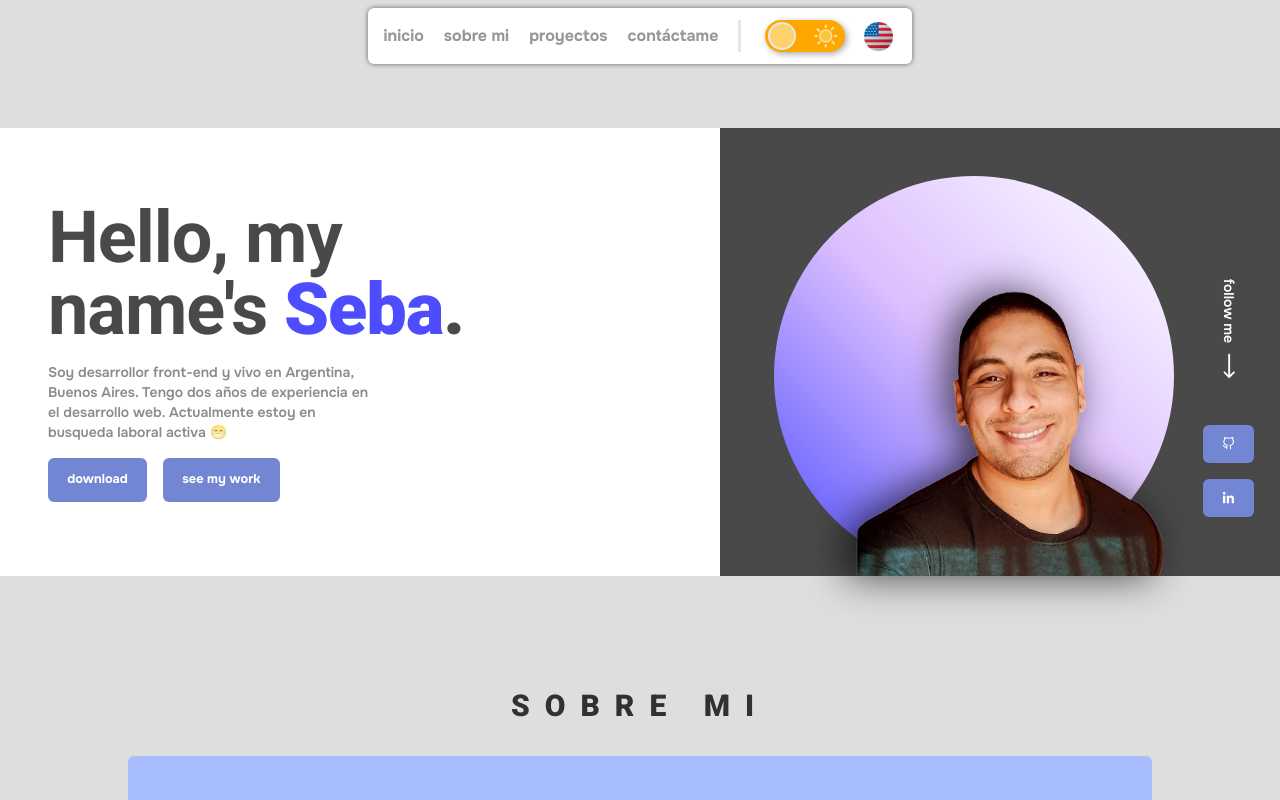
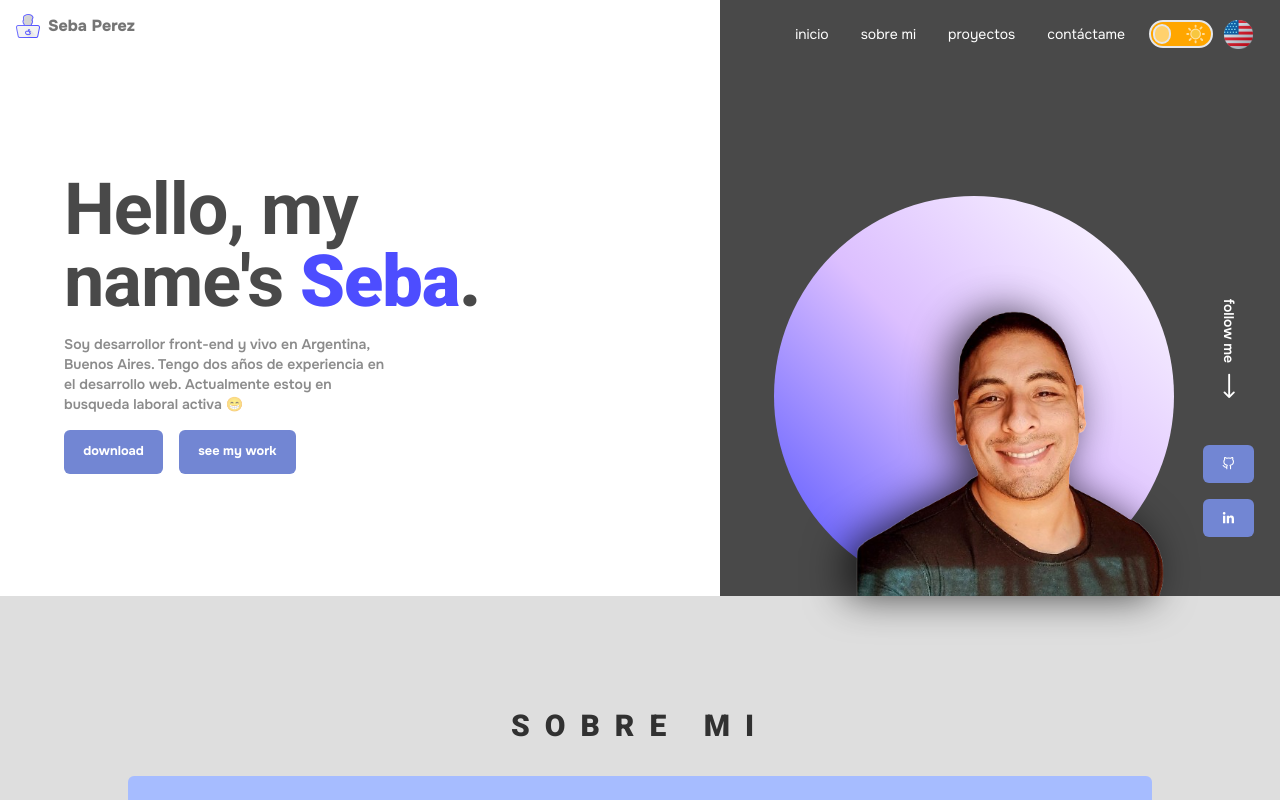
Before and after one commit to SebaPerez90/PORTFOLIO, a Next.js app: page / in a window 1280 px wide. Shown: the top 800 px of the page. Built offline with nearby package versions, Linux system fonts and the light colour scheme.

Commit message:
modifing nav bar style

```diff
--- a/src/app/page.tsx
+++ b/src/app/page.tsx
@@ -23,7 +23,7 @@ export default function Home() {
       className={
         darkThemeActive
           ? 'pt-32 gap-28 relative text-white flex flex-col justify-around items-center before:absolute before:left-0 before:top-0 before:w-full before:h-full before:z-[2] before:bg-gradient-to-r from-[#0f0c29] bg-indigo-800 to-[#2c2c47]'
-          : 'pt-32 gap-28 flex flex-col justify-around items-center bg-[#dedede] relative'
+          : 'gap-28 flex flex-col justify-around items-center bg-[#dedede]'
       }>
       <Hero />
 
--- a/src/components/header/LanguageButtons.tsx
+++ b/src/components/header/LanguageButtons.tsx
@@ -22,7 +22,7 @@ const LanguageButtons = () => {
   };
 
   return (
-    <section className='flex'>
+    <section className='flex mt-2'>
       {engLanguageActive ? (
         <button onClick={toggleEfect}>
           <Image
--- a/src/components/header/NavBar.tsx
+++ b/src/components/header/NavBar.tsx
@@ -1,7 +1,9 @@
 'use client';
 
-import React, { useRef, useState } from 'react';
+import React, { useRef } from 'react';
 import Link from 'next/link';
+import Image from 'next/image';
+import icon from '@/assets/images/icon-hero.png';
 
 import LanguageButtons from '@/components/header/LanguageButtons';
 import ThemeButtons from '@/components/header/ThemeButtons';
@@ -50,45 +52,49 @@ const NavBar = () => {
     },
   ];
 
-  const handleScroll = () => {
-    document.addEventListener('scroll', () => {
-      if (window.scrollY !== 0) {
-        elementRef.current.style.backdropFilter = 'blur(20px)';
-        elementRef.current.style.background = '#ffffff0d';
-        elementRef.current.style.boxShadow = '0 0 5px #0000008c';
-      } else {
-        elementRef.current.style.background = 'inherit';
-      }
-    });
-  };
-  handleScroll();
+  // const handleScroll = () => {
+  //   document.addEventListener('scroll', () => {
+  //     if (window.scrollY !== 0) {
+  //       elementRef.current.style.backdropFilter = 'blur(20px)';
+  //       elementRef.current.style.background = '#ffffff0d';
+  //       elementRef.current.style.boxShadow = '0 0 5px #0000008c';
+  //     } else {
+  //       elementRef.current.style.background = 'inherit';
+  //     }
+  //   });
+  // };
+  // handleScroll();
 
   return (
     <header
       className={
         darkThemeActive
-          ? 'bg-[#383838] relative flex justify-center items-center text-white'
-          : 'bg-[#fff] flex justify-center items-center '
+          ? 'bg-[#383838] relative flex justify-center items-center'
+          : 'flex justify-between items-center '
       }>
+      <div className='pl-4 flex items-center gap-2 text-[#333333ac] font-extrabold'>
+        <Image src={icon} alt='icon' />
+        <p>Seba Perez</p>
+      </div>
       <div
         ref={elementRef}
         className={
           darkThemeActive
             ? 'shadow-[0_0_5px_#0000008c] bg-inherit fixed top-2 z-30 flex justify-center items-center w-max p-2 rounded-md '
-            : 'shadow-[0_0_5px_#0000008c] bg-inherit fixed top-2 z-30 flex justify-center items-center w-max p-2 rounded-md '
+            : 'bg-[#333333e3] flex justify-end items-center  w-[35em] pr-4 pt-2'
         }>
         <nav
           className={
             darkThemeActive
-              ? 'mr-3 flex justify-center z-30 gap-1 '
-              : 'mr-3 flex justify-center z-30 gap-1 '
+              ? 'flex justify-center z-30'
+              : 'flex justify-center z-30 gap-4'
           }>
           {navLinks.map((item, index) => (
             <Link
               className={
                 darkThemeActive
                   ? 'p-2 duration-300 text-[#ffffffee] font-bold hover:duration-300 hover:text-[#da0c81]'
-                  : 'p-2 duration-300 text-[#6c6c6cb4] font-bold hover:duration-300 hover:text-[#da0c81]'
+                  : 'text-sm p-2 pt-4 text-white font-normal'
               }
               aria-label={item.label}
               href={item.url}
--- a/src/components/header/ThemeButtons.tsx
+++ b/src/components/header/ThemeButtons.tsx
@@ -34,7 +34,7 @@ const ThemeButtons = () => {
   };
 
   return (
-    <section className='flex gap-6 border-l-[3px] border-l-[inherit] px-6 justify-center items-center'>
+    <section className='flex px-4 justify-center items-center'>
       {darkThemeActive ? (
         <div className='pr-[0.1em] py-[1.1rem] bg-[#9147ff4e] border-[1px] border-[#9147ff] flex justify-between items-center w-20 h-8 rounded-full overflow-hidden'>
           <Image
@@ -49,13 +49,13 @@ const ThemeButtons = () => {
             className='bg-[#9147ff] m-[1px] rounded-full border-2 h-7 w-7 z-20'></button>
         </div>
       ) : (
-        <div className='pl-[0.1em]  bg-[#ffa600] flex justify-between items-center w-20  h-8 rounded-full overflow-hidden shadow-[2px_2px_6px_#aaaaaa]'>
+        <div className='border-2 pl-[0.1em] mt-2 bg-[#ffa600] flex justify-between items-center w-16  h-7 rounded-full overflow-hidden'>
           <button
             onClick={toggleEfect}
             ref={buttonRef}
-            className='bg-[#ffd16d] m-[1px] rounded-full border-2 h-7 w-7 z-20'></button>
+            className='bg-[#ffd16d] rounded-full border-2 h-5 w-5 z-20'></button>
           <Image
-            className='scale-75 z-10'
+            className='scale-[0.6] relative left-1 z-10'
             ref={iconRef}
             src={sun_icon}
             alt='light-theme-icon'
--- a/src/components/main/Hero.tsx
+++ b/src/components/main/Hero.tsx
@@ -19,7 +19,7 @@ const roboto = Roboto({
 const Hero = () => {
   const { engLanguageActive } = useStore();
   return (
-    <section className='bg-white flex items-center justify-between pl-12 w-full h-[28em]'>
+    <section className='bg-white flex items-center justify-between pl-16 w-full h-[34em]'>
       <article className='w-[30em] flex flex-col items-start gap-4'>
         <h1
           style={roboto.style}
@@ -39,7 +39,7 @@ const Hero = () => {
         </footer>
       </article>
 
-      <div className='flex items-end justify-end self-end bg-[#333333e3] h-[28em] w-[35em] '>
+      <div className='flex items-end justify-end self-end bg-[#333333e3] h-[34em] w-[35em] '>
         <div className=' w-auto h-[23em] relative before:absolute before:w-[25em] before:h-[25em] before:rounded-full before:-z-10 z-10 before:bg-gradient-to-tr from-light-500 via-[#DCBFFF] to-white   before:left-[-5em] before:bottom-0'>
           <Image
             src={profile_image}
```
Also changed, not shown: src/assets/images/icon-hero.png (added), 1 other file (tests, documents, lock files or other folders).
